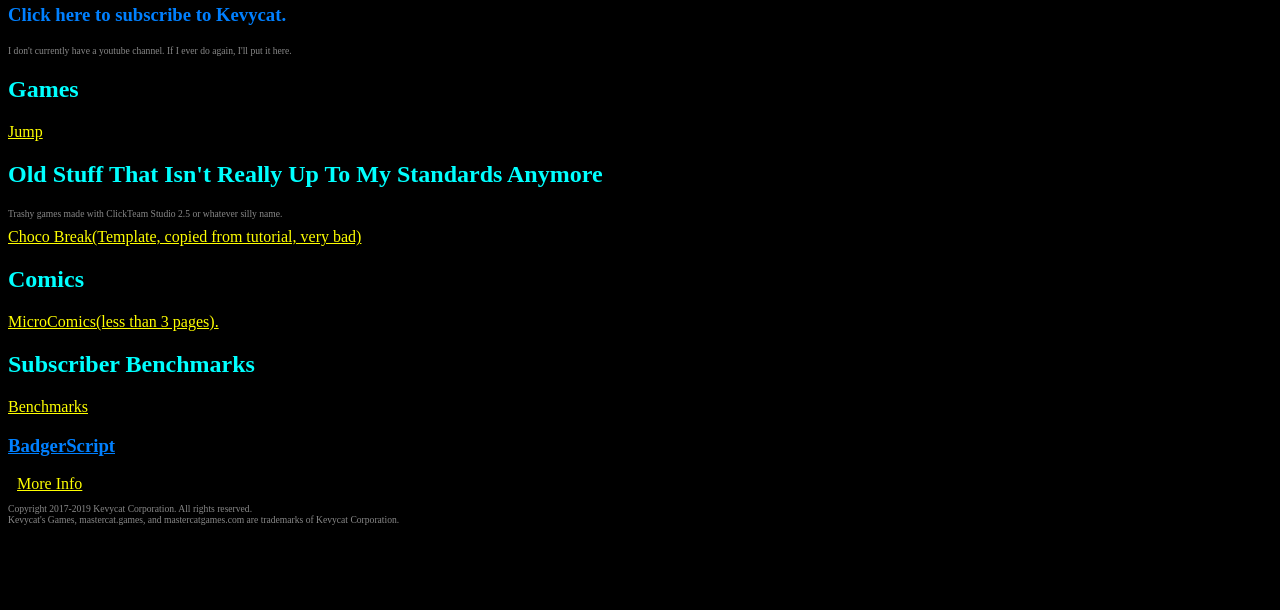
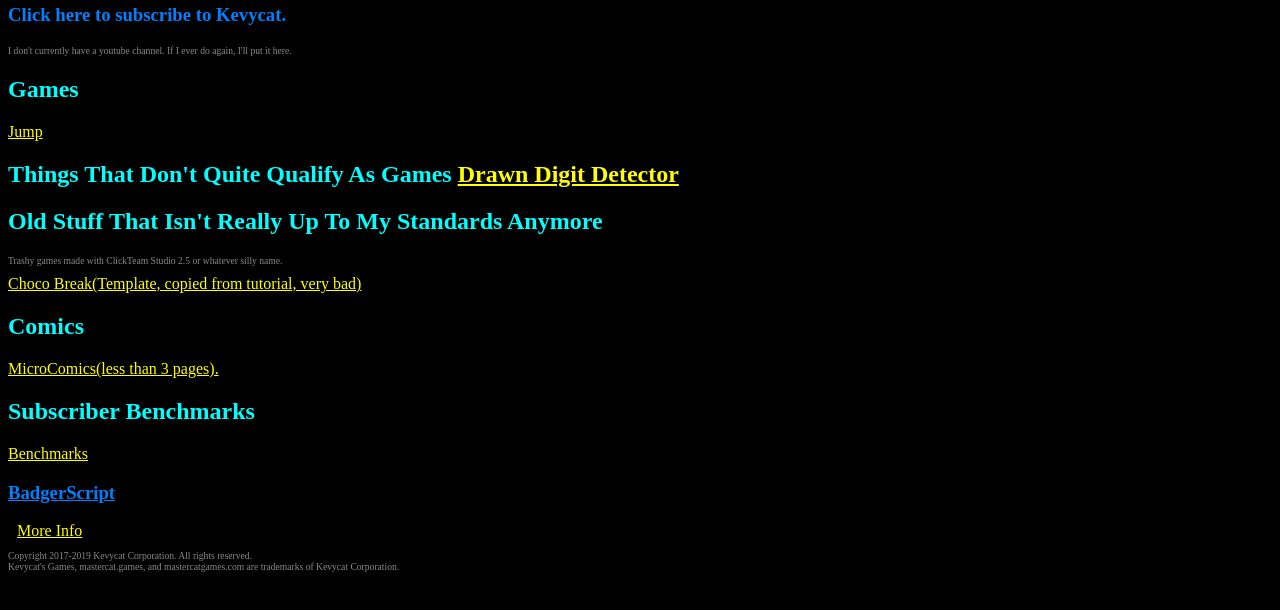
Before and after one commit to Kevycat/web, a plain HTML site: page index.html in a window 1280 px wide. Shown: the part 70-680 px from the top of the page. Drawn offline with Linux system fonts and the light colour scheme.

Commit message:
Add link to drawn digit detector.

```diff
--- a/index.html
+++ b/index.html
@@ -13,6 +13,8 @@
 		<!---->
 		<h2>Games</h2>
 		<a href="jump.html">Jump</a>
+		<h2>Things That Don't Quite Qualify As Games</hs>
+		<a href="DigitScannerByServer2/scanner.html">Drawn Digit Detector</a>
 		<h2>Old Stuff That Isn't Really Up To My Standards Anymore</h2>
 		<p>Trashy games made with ClickTeam Studio 2.5 or whatever silly name.</p>
 		<a href="https://kevycat.github.io/web/chocobreak/Choco%20Break%20%28BAD%20GAME%29/index.html">Choco Break(Template, copied from tutorial, very bad)</a>
```
